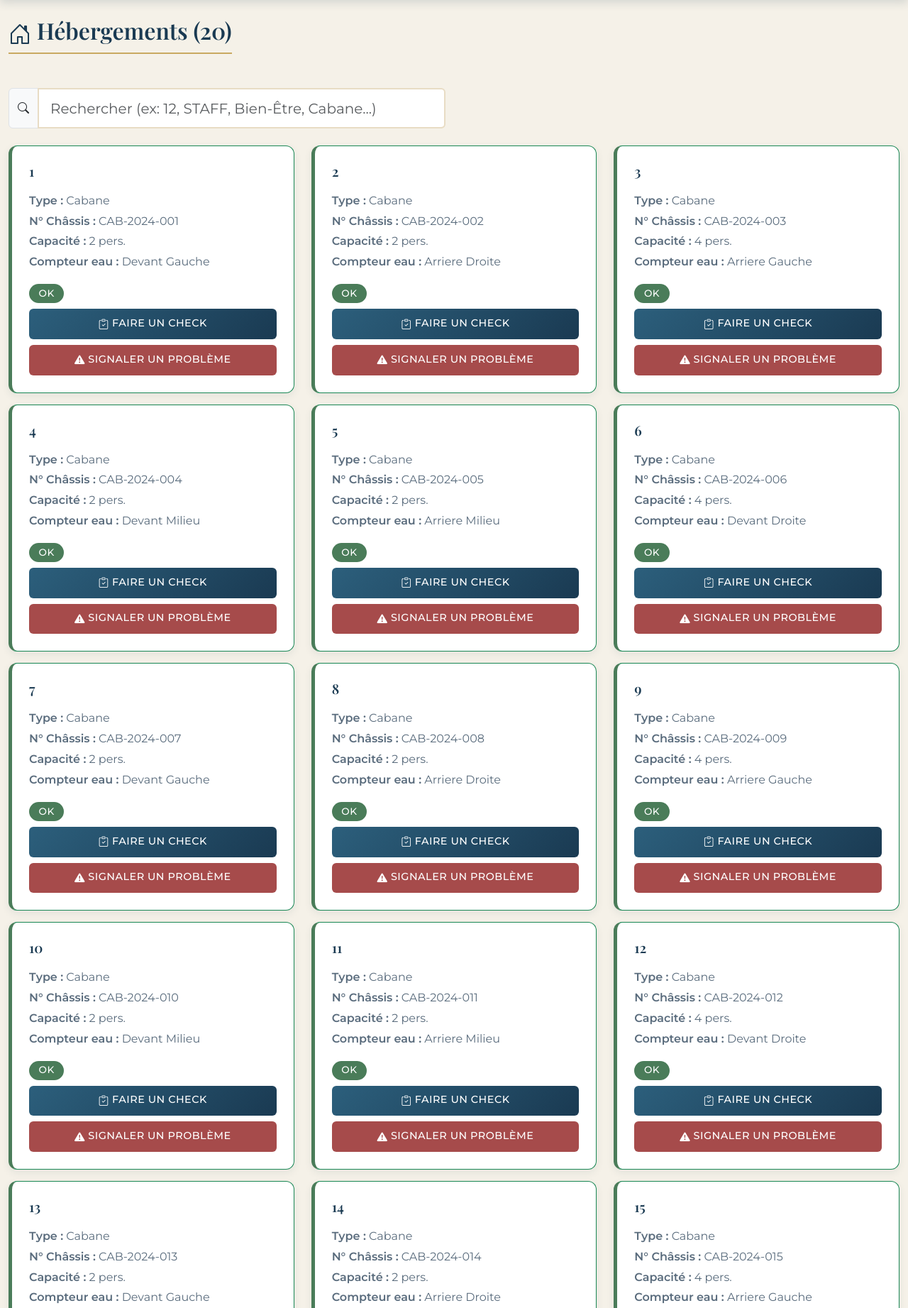
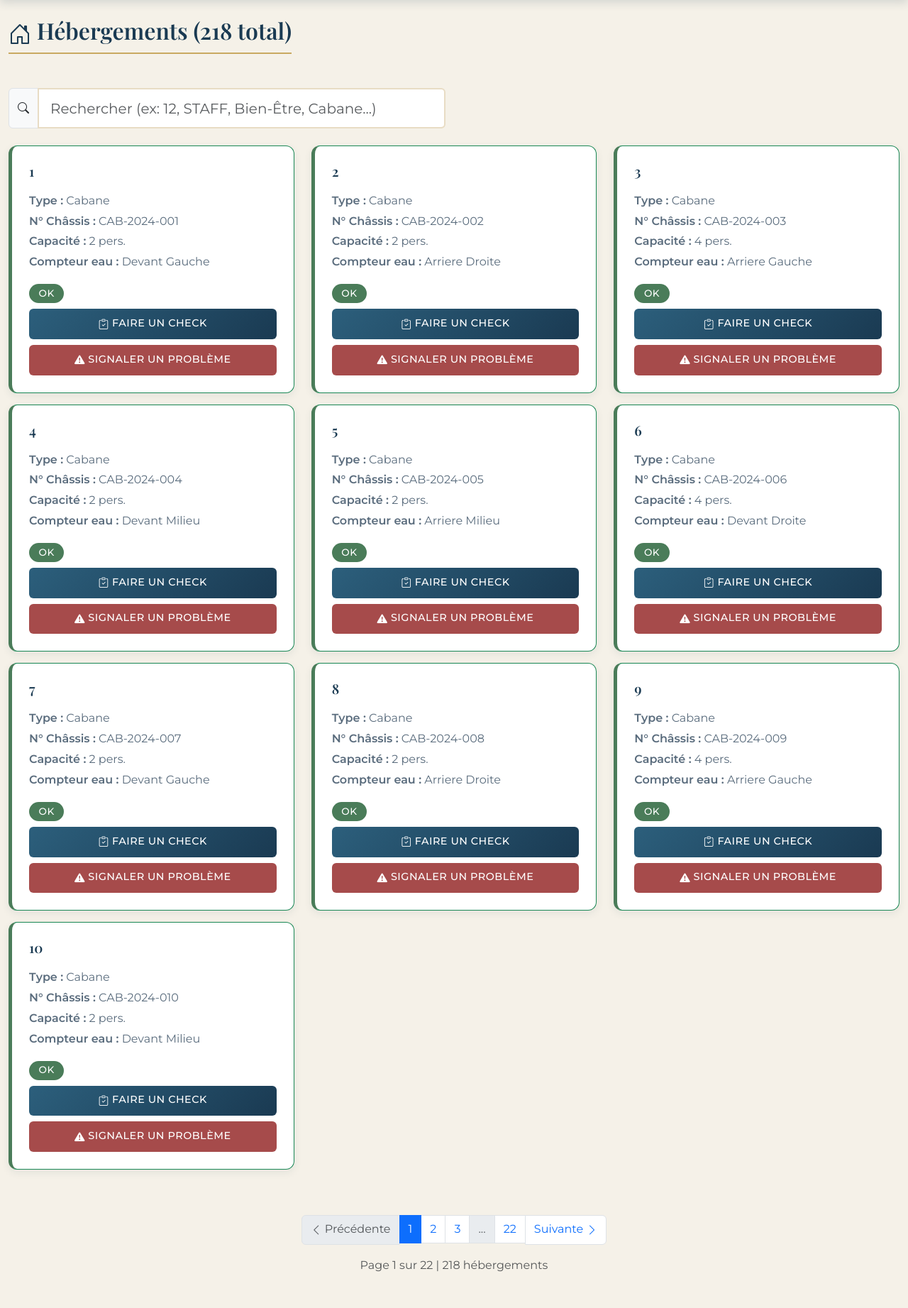
Before and after one commit to Collection-Rivage/le-phare-check, a Flask app: template templates/hebergements.html in a window 1280 px wide. Shown: the part 77-1920 px from the top of the page at 71% size. Run offline with Flask 3, Linux system fonts and the light colour scheme; the template is opened without the code that fills it: values that come from a table or form of the project are taken from there, others are empty; data comes from the database, SQL or seed files in the repository.

Commit message:
Update hebergements.html

```diff
--- a/templates/hebergements.html
+++ b/templates/hebergements.html
@@ -1,10 +1,9 @@
 {% extends "base.html" %}
-
-{% block title %}Hébergements - Le Phare Check{% endblock %}
+{% block title %}Hébergements{% endblock %}
 
 {% block content %}
 <div class="d-flex justify-content-between align-items-center mb-4">
-    <h2><i class="bi bi-house-door"></i> Hébergements ({{ hebergements|length }})</h2>
+    <h2><i class="bi bi-house-door"></i> Hébergements ({{ hebergements.total }} total)</h2>
     {% if current_user.role == 'admin' %}
     <button class="btn btn-primary" data-bs-toggle="modal" data-bs-target="#addModal">
         <i class="bi bi-plus-circle"></i> Ajouter
@@ -22,9 +21,9 @@
     </div>
 </div>
 
-<!-- Liste -->
+<!-- Liste des hébergements -->
 <div class="row" id="hebergementsContainer">
-    {% for heb in hebergements %}
+    {% for heb in hebergements.items %}
     <div class="col-md-4 mb-3 hebergement-item" data-emplacement="{{ heb.emplacement }}" data-type="{{ heb.type_hebergement.nom }}">
         <div class="card h-100 {% if heb.statut == 'probleme' %}border-danger{% elif heb.statut == 'alerte' %}border-warning{% else %}border-success{% endif %}">
             <div class="card-body">
@@ -61,9 +60,13 @@
                         <i class="bi bi-pencil"></i>
                     </button>
                     {% if heb.checks|length == 0 and heb.incidents|length == 0 %}
-                    <a href="{{ url_for('delete_hebergement', id=heb.id) }}" class="btn btn-danger btn-sm" onclick="return confirm('Supprimer ?')">
+                    <a href="{{ url_for('delete_hebergement', id=heb.id) }}" class="btn btn-danger btn-sm" onclick="return confirm('Supprimer cet hébergement ?')">
                         <i class="bi bi-trash"></i>
                     </a>
+                    {% else %}
+                    <button class="btn btn-danger btn-sm" disabled title="Des checks ou incidents sont liés">
+                        <i class="bi bi-trash"></i>
+                    </button>
                     {% endif %}
                 </div>
                 {% endif %}
@@ -73,30 +76,88 @@
     {% endfor %}
 </div>
 
+<!-- Message quand aucun résultat -->
 <div id="noResults" class="text-center mt-5" style="display: none;">
     <i class="bi bi-search" style="font-size: 4rem; color: #ccc;"></i>
-    <h4 class="mt-3 text-muted">Aucun résultat</h4>
+    <h4 class="mt-3 text-muted">Aucun hébergement trouvé</h4>
+    <p class="text-muted">Essaie avec un autre terme</p>
 </div>
 
+<!-- Pagination -->
+{% if hebergements.pages > 1 %}
+<nav aria-label="Navigation pages hébergements" class="mt-5">
+    <ul class="pagination justify-content-center">
+        {% if hebergements.has_prev %}
+        <li class="page-item">
+            <a class="page-link" href="{{ url_for('hebergements', page=hebergements.prev_num) }}">
+                <i class="bi bi-chevron-left"></i> Précédente
+            </a>
+        </li>
+        {% else %}
+        <li class="page-item disabled">
+            <span class="page-link"><i class="bi bi-chevron-left"></i> Précédente</span>
+        </li>
+        {% endif %}
+
+        {% for page_num in hebergements.iter_pages(left_edge=1, right_edge=1, left_current=2, right_current=2) %}
+            {% if page_num %}
+                {% if hebergements.page == page_num %}
+                <li class="page-item active" aria-current="page">
+                    <span class="page-link">{{ page_num }}</span>
+                </li>
+                {% else %}
+                <li class="page-item">
+                    <a class="page-link" href="{{ url_for('hebergements', page=page_num) }}">{{ page_num }}</a>
+                </li>
+                {% endif %}
+            {% else %}
+            <li class="page-item disabled"><span class="page-link">...</span></li>
+            {% endif %}
+        {% endfor %}
+
+        {% if hebergements.has_next %}
+        <li class="page-item">
+            <a class="page-link" href="{{ url_for('hebergements', page=hebergements.next_num) }}">
+                Suivante <i class="bi bi-chevron-right"></i>
+            </a>
+        </li>
+        {% else %}
+        <li class="page-item disabled">
+            <span class="page-link">Suivante <i class="bi bi-chevron-right"></i></span>
+        </li>
+        {% endif %}
+    </ul>
+    <p class="text-center text-muted mt-2">
+        Page {{ hebergements.page }} sur {{ hebergements.pages }} | {{ hebergements.total }} hébergements
+    </p>
+</nav>
+{% endif %}
+
 <script>
+// Recherche en temps réel
 document.getElementById('searchInput').addEventListener('input', function(e) {
-    const term = e.target.value.toLowerCase().trim();
+    const searchTerm = e.target.value.toLowerCase().trim();
     const items = document.querySelectorAll('.hebergement-item');
-    let visible = 0;
+    let visibleCount = 0;
+
     items.forEach(item => {
-        const text = (item.dataset.emplacement + ' ' + item.dataset.type).toLowerCase();
-        if (text.includes(term)) {
+        const emplacement = item.dataset.emplacement.toLowerCase();
+        const type = item.dataset.type.toLowerCase();
+
+        if (emplacement.includes(searchTerm) || type.includes(searchTerm)) {
             item.style.display = '';
-            visible++;
+            visibleCount++;
         } else {
             item.style.display = 'none';
         }
     });
-    document.getElementById('noResults').style.display = visible === 0 ? 'block' : 'none';
+
+    document.getElementById('noResults').style.display = visibleCount === 0 ? 'block' : 'none';
 });
 </script>
 
+<!-- Modals d'ajout et d'édition (ton code existant) -->
 {% if current_user.role == 'admin' %}
-<!-- Modals ajout/édition (inchangés) -->
+<!-- Tu gardes tes modales d'ajout et d'édition ici -->
 {% endif %}
 {% endblock %}
```
